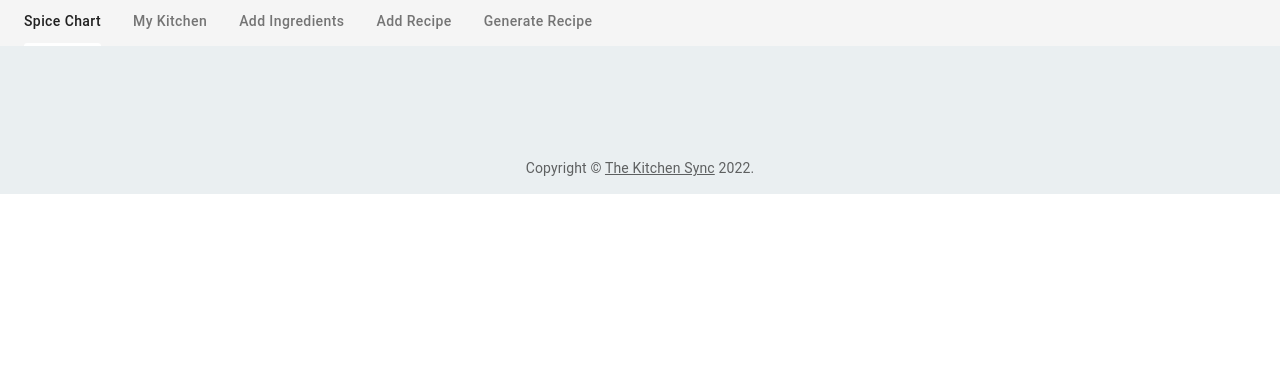
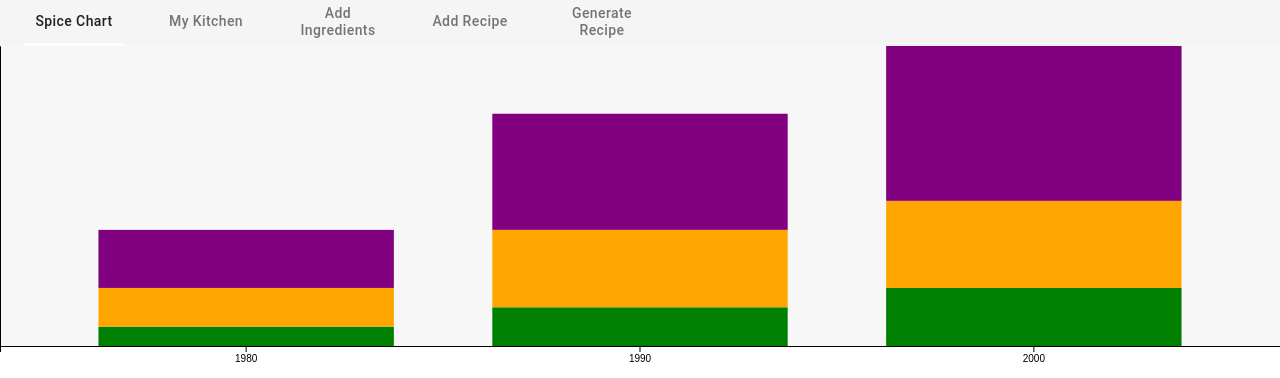
Before and after one commit to jgarner828/TheKitchenSync, a React (Create React App) app in the folder client/: page /profile in a window 1280 px wide. Shown: the part 561-939 px from the top of the page. Before the commit the page ends 800 px from the top, so only its background shows below. Built offline with nearby package versions, Linux system fonts and the light colour scheme; no server answers.

Commit message:
fixed css chart styling issues

```diff
--- a/client/src/components/css/spiceChart.css
+++ b/client/src/components/css/spiceChart.css
@@ -10,7 +10,7 @@ svg rect.selection {
   stroke: none;
 }
 
-#root {
+/* #root {
   max-width: 600px;
   margin: 0 auto;
   display: flex;
@@ -21,7 +21,7 @@ svg rect.selection {
   padding: 0 50px;
   text-align: center;
   box-sizing: border-box;
-}
+} */
 
 button {
   width: 100px;
--- a/client/src/components/js/Header.js
+++ b/client/src/components/js/Header.js
@@ -4,7 +4,7 @@ import AppBar from '@mui/material/AppBar';
 import Tab from '@mui/material/Tab';
 import Tabs from '@mui/material/Tabs';
 import Kitchen from '../images/kitchen.jpeg';
-// import SpiceChartData from './SpiceChartData';
+import SpiceChartData from './SpiceChartData';
 import MyKitchen from './MyKitchen';
 import AddIngredient from './AddIngredient';
 import AddRecipe from './AddRecipe';
@@ -31,7 +31,7 @@ function Header(props) {
           <Tab label="Generate Recipe" />
         </Tabs>
       </AppBar>
-      {/* { selectedTab === 0 && <SpiceChartData /> } */}
+      { selectedTab === 0 && <SpiceChartData /> }
       { selectedTab === 1 && <MyKitchen /> }
       { selectedTab === 2 && <AddIngredient /> }
       { selectedTab === 3 && <AddRecipe /> }
```
